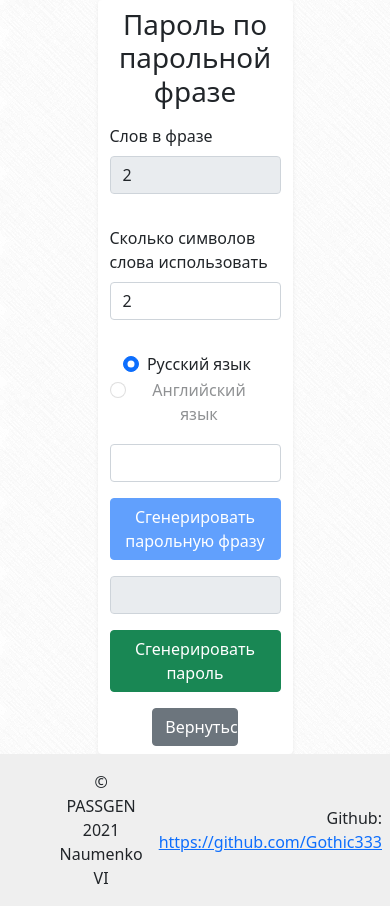
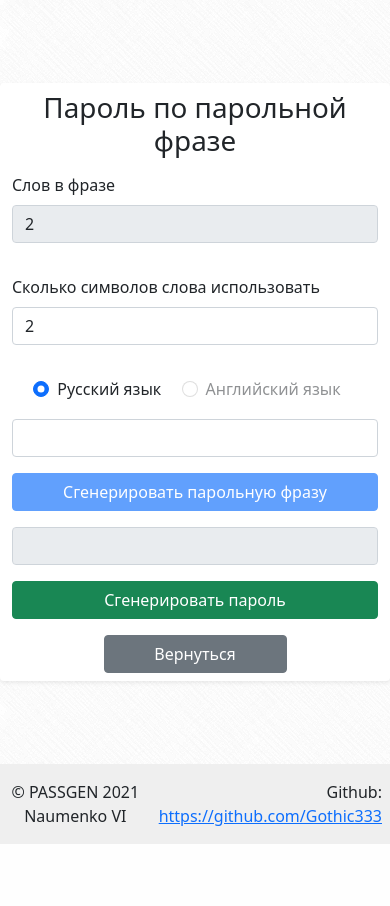
Before and after one commit to Gothic333/flask-pass-gen, a Flask app: page /passphrase in a window 390 px wide. After the commit the page ends 844 px from the top, so only its background shows below. Run offline with Flask 2, Linux system fonts and the light colour scheme; some libraries are stand-ins or nearby versions.

Commit message:
fix adaptive design

```diff
--- a/app/static/css/style.css
+++ b/app/static/css/style.css
@@ -37,3 +37,10 @@ footer {
 .home-menu-item-2:hover, .home-menu-item-2:active {
     background-color: #0a8f08 !important;
 }
+
+@media (max-width: 767px) {
+    section.section {
+        width: 100% !important;
+    }
+
+ }
--- a/app/templates/base.html
+++ b/app/templates/base.html
@@ -22,7 +22,7 @@
         </article>
         {% block footer %}
             <footer class="navbar navbar-light">
-                <div class="col p-2"></div>
+                <div class="col p-2 d-none d-sm-block"></div>
                 <div class="col p-2 text-center">© PASSGEN 2021 Naumenko VI</div>
                 <div class="col p-2 text-end">Github: <a href="https://github.com/Gothic333">https://github.com/Gothic333</a></div>
             </footer>
```
